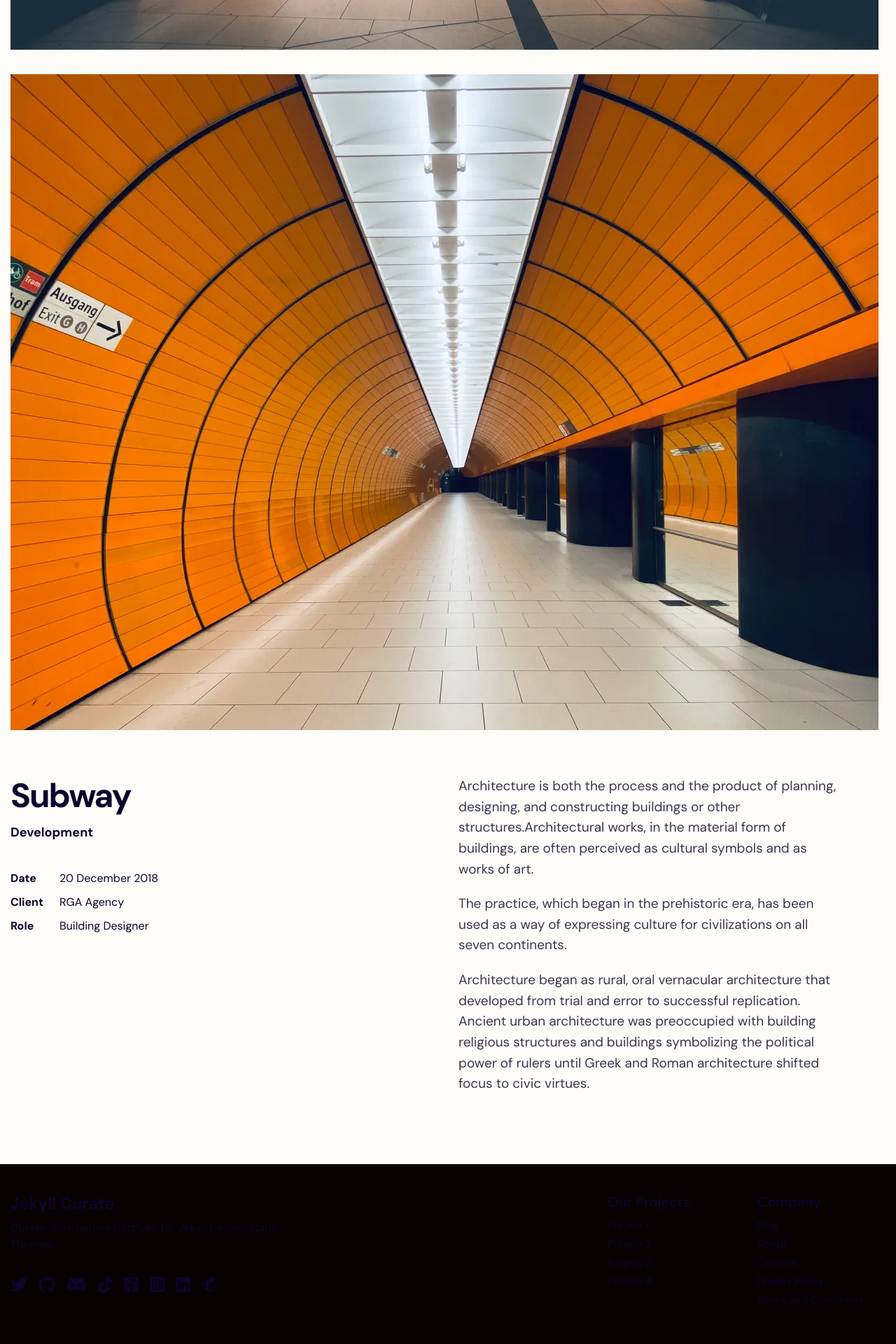
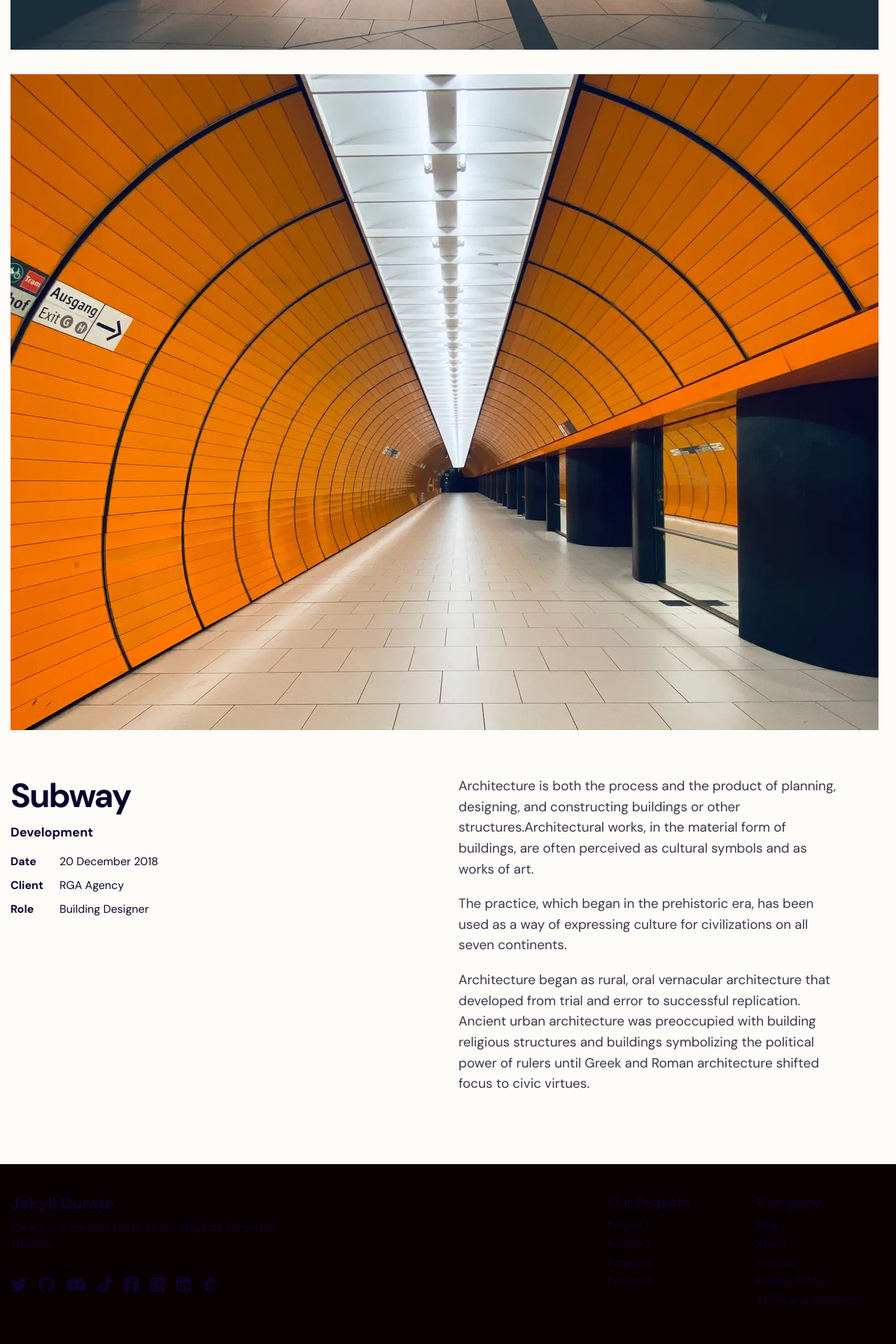
Before and after one commit to jtolboe/website, a Jekyll site: the page built from collections/_projects/project-4.md, in a window 1280 px wide. Shown: the part 897-2817 px from the top of the page at 70% size. Built offline with Jekyll 4.4.1, drawn with Linux system fonts in a browser that asks for light colours.

Commit message:
"adjust heading spacing"

```diff
--- a/_layouts/project.html
+++ b/_layouts/project.html
@@ -10,7 +10,7 @@
     <div class="row">
 
 
-      <div class="col-12 mb-4">
+  <div class="col-12 mb-0.1">
         {% if page.title %}
           <div class="project-heading">
             <h1>{{ page.title }}</h1>
--- a/_sass/theme/pages/_page-project.scss
+++ b/_sass/theme/pages/_page-project.scss
@@ -12,7 +12,7 @@
     }
   }
   .project-categories {
-    margin-bottom: 40px;
+  margin-bottom: 16px;
     a {
       color: var(--color-base-text);
       font-weight: 600;
```
